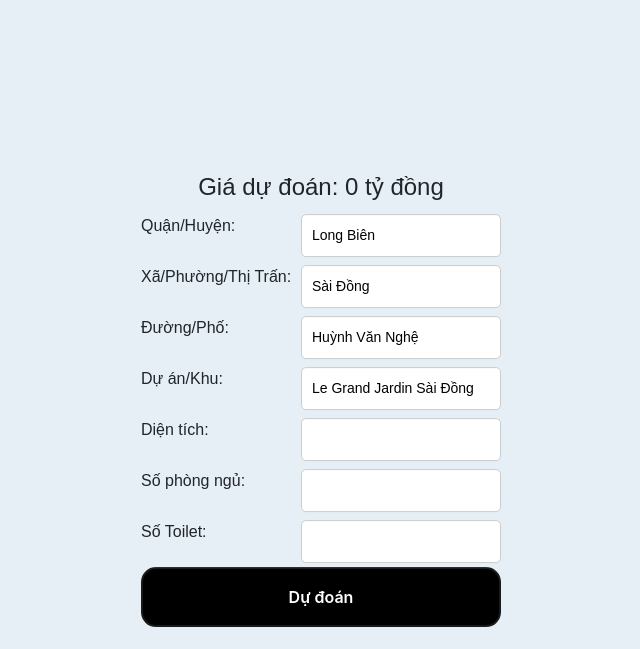
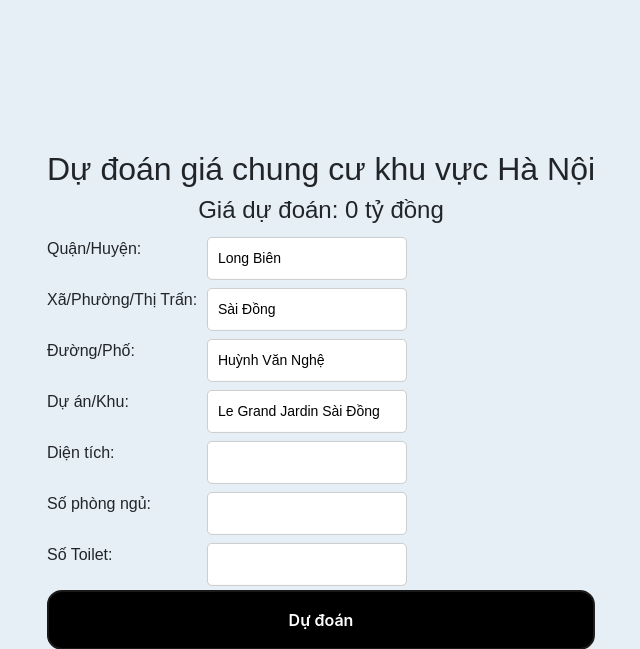
Before and after one commit to duckhhbg/DoAnTTCN, a Django app: page / in a window 1280 px wide. Shown: the top 649 px of the page, without its empty margins (319-959 px from the left). Run offline with Django 4.2, Linux system fonts and the light colour scheme; parts of the project's set-up code (start-up, migrations or seed data) failed here and were passed over; some libraries are stand-ins or nearby versions.

Commit message:
end code

```diff
--- a/DATTCN/templates/index.html
+++ b/DATTCN/templates/index.html
@@ -106,7 +106,7 @@
 
 <body class="center">
 
-
+  <h2 style="font-size: 32px;">Dự đoán giá chung cư khu vực Hà Nội</h2>
   <form method="post" action="">
     {% csrf_token %}
     <div class="khung" style="display: flex;flex-direction: column;">
```
Also changed, not shown: DATTCN/base/form.py (+15 -0 lines), 1 other file.
